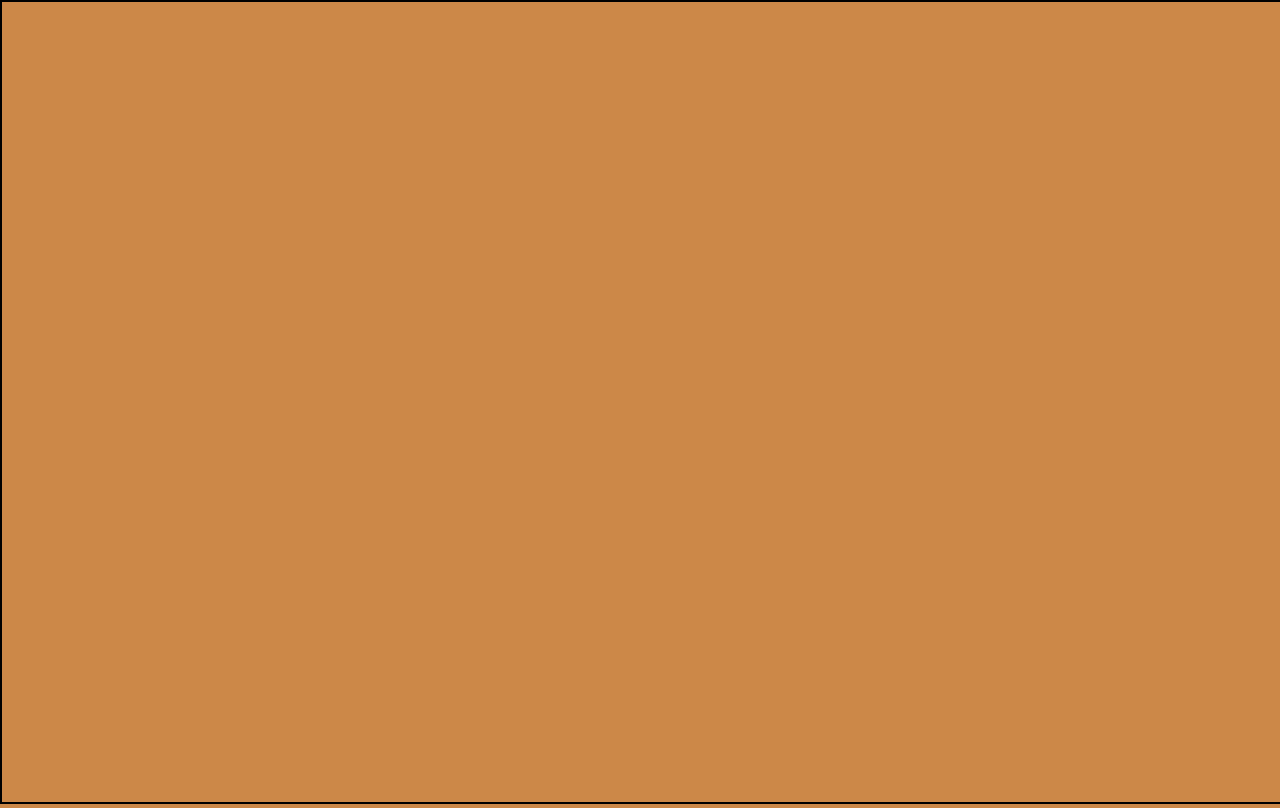
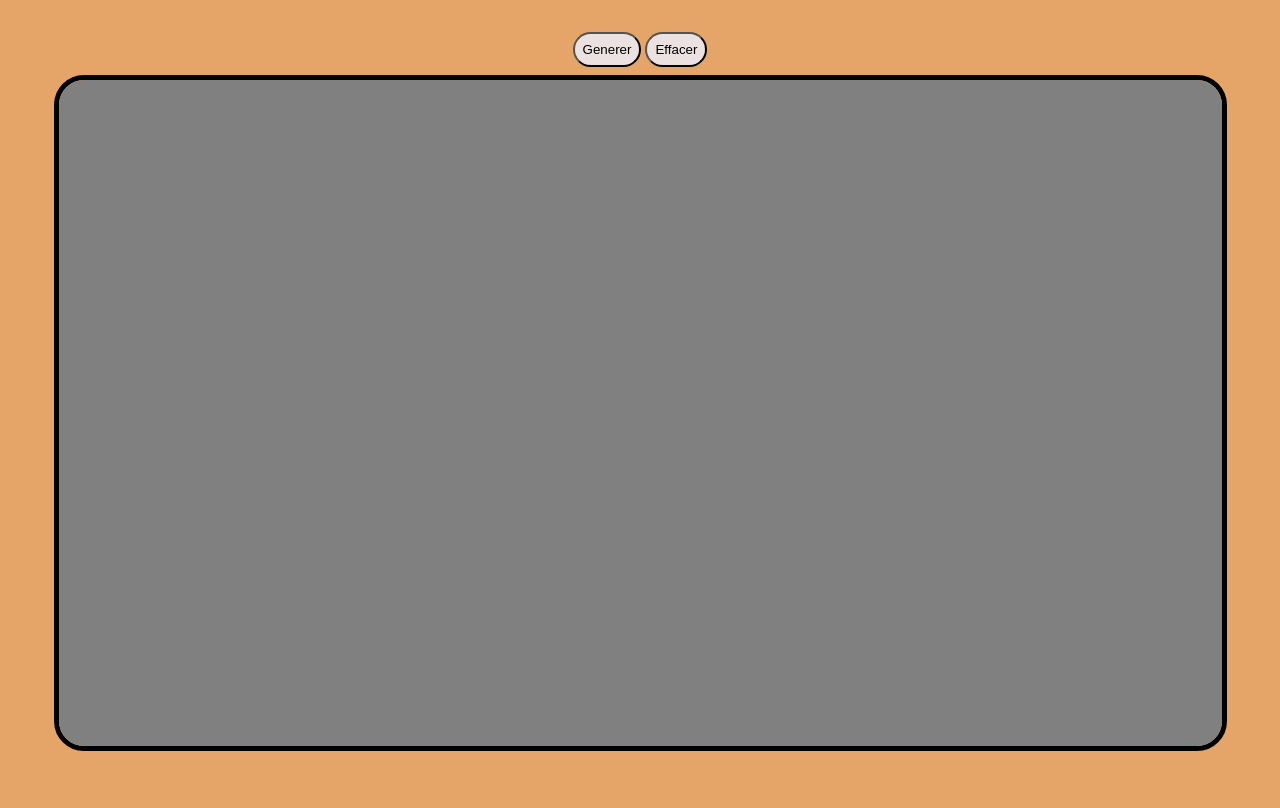
Before and after one commit to OKonnar/Test-technique, a plain HTML site: page index.html in a window 1280 px wide. Drawn offline with Linux system fonts and the light colour scheme.

Commit message:
Fix : style of website
absolutely useless and i love it

```diff
--- a/canvas.js
+++ b/canvas.js
@@ -3,9 +3,10 @@ window.addEventListener("load", () => {
     const canvas = document.querySelector("#canvas");
     const ctx = canvas.getContext('2d');
 
-    canvas.height = window.innerHeight;
-    canvas.width = window.innerWidth;
-    canvas.left = 10;
+    canvas.height = window.innerHeight / 1.2;
+    canvas.width = window.innerWidth / 1.1;
+    ctx.fillStyle = 'grey'
+    ctx.fillRect(0, 0, canvas.width, canvas.height);
 
     drawDot(ctx);
 })
@@ -25,6 +26,6 @@ function drawDot(ctx)
 }
 
 window.addEventListener("resize", () => {
-    canvas.height = window.innerHeight;
-    canvas.width = window.innerWidth;
+    canvas.height = window.innerHeight / 1.2;
+    canvas.width = window.innerWidth / 1.1;
 })
--- a/index.html
+++ b/index.html
@@ -8,6 +8,11 @@
     <link rel="stylesheet" href="style.css">
 </head>
 <body>
+    <div class="clickevent">
+        <button id="gen">Generer</button>
+        <button id="eff">Effacer</button>
+        <br>
+    </div>
     <canvas id="canvas" left="50"></canvas>
     <script src="canvas.js"></script>
 </body>
--- a/style.css
+++ b/style.css
@@ -1,10 +1,22 @@
 *   {
-    margin: 0;
-    padding: 0;
+    margin: 10;
+    padding: 10;
     box-sizing: border-box;
-    background-color: rgb(204, 136, 72);
+    background-color: rgb(230, 165, 104);
+    border-radius: 30px;
+    padding: 8px;
+    text-align:  center;
+}
+
+#gen {
+    background-color: rgb(236, 225, 225);
+}
+
+#eff {
+    background-color: rgb(236, 225, 225);
 }
 
 #canvas {
-    border: 2px solid black;
+    border: 5px solid black;
+    padding: 0;
 }
```
